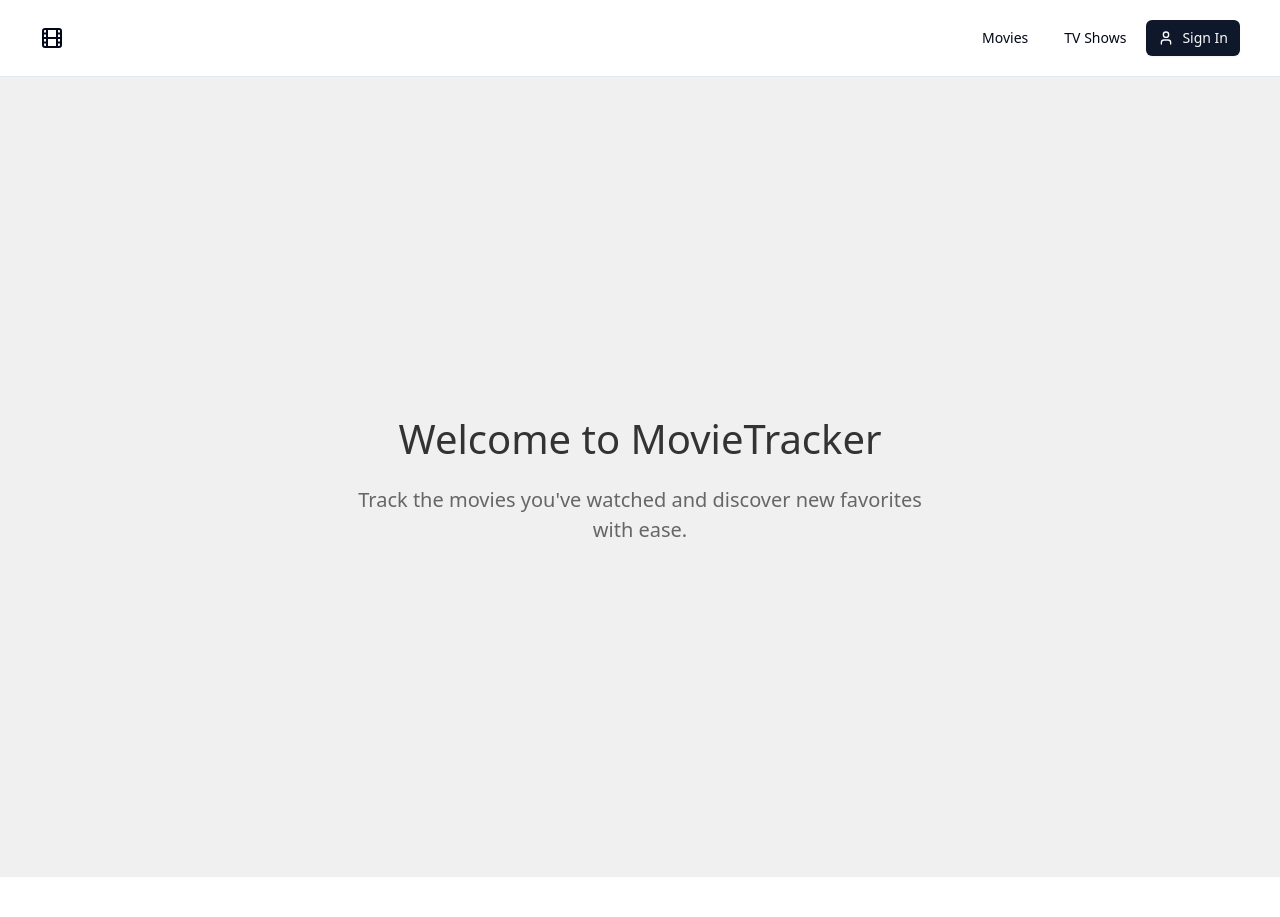
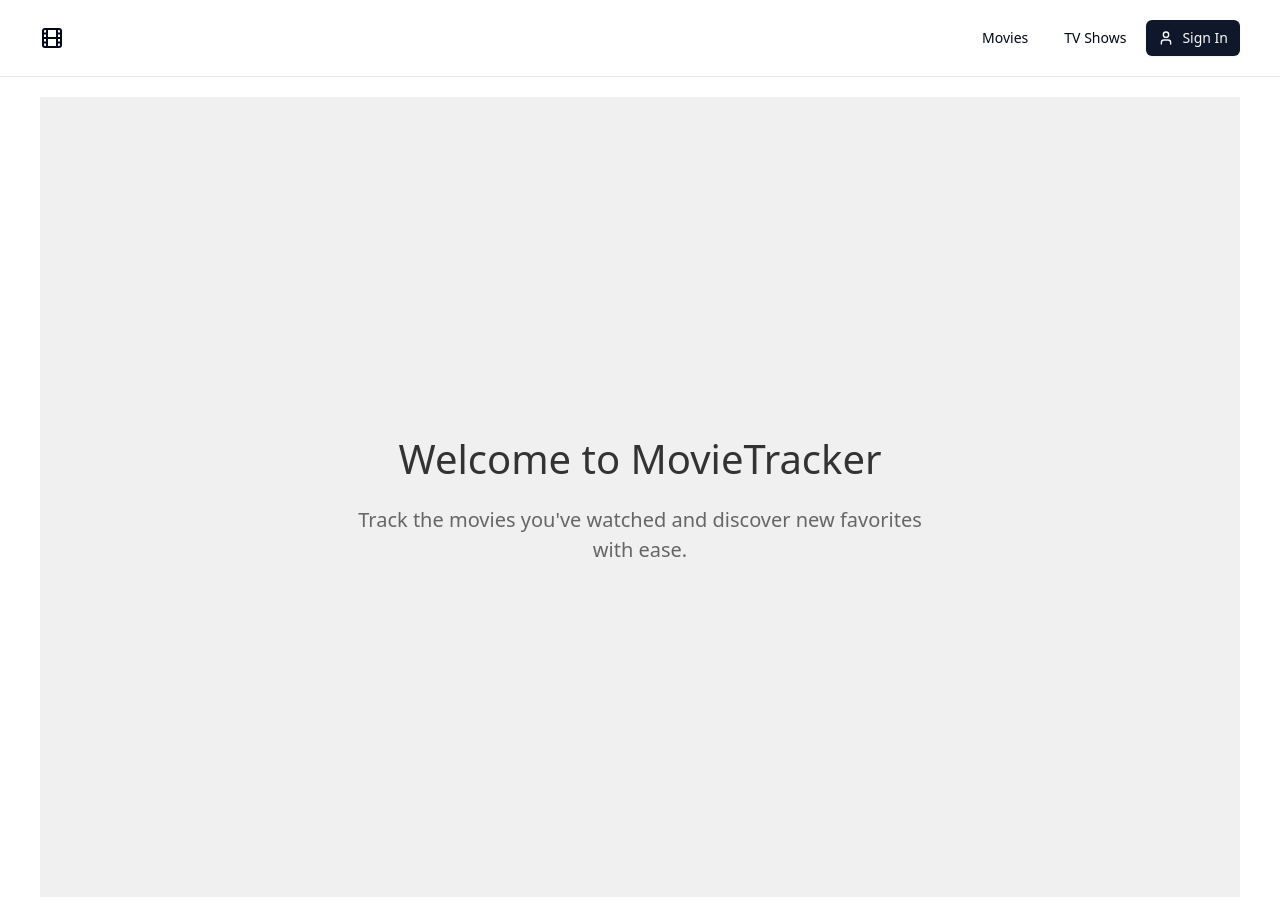
Before and after one commit to devaneyj3/movies-app, a Next.js app: page / in a window 1280 px wide. Before the commit the page ends 877 px from the top, so only its background shows below. Built offline with nearby package versions, Linux system fonts and the light colour scheme; no server answers.

Commit message:
refactor header to use tailwind

```diff
--- a/app/layout.js
+++ b/app/layout.js
@@ -10,8 +10,10 @@ export default function RootLayout({ children }) {
 	return (
 		<html lang="en">
 			<body>
-				<Header />
-				{children}
+				<div className="flex h-screen flex-col">
+					<Header />
+					<main className="flex-1 wrapper">{children}</main>
+				</div>
 			</body>
 		</html>
 	);
```
